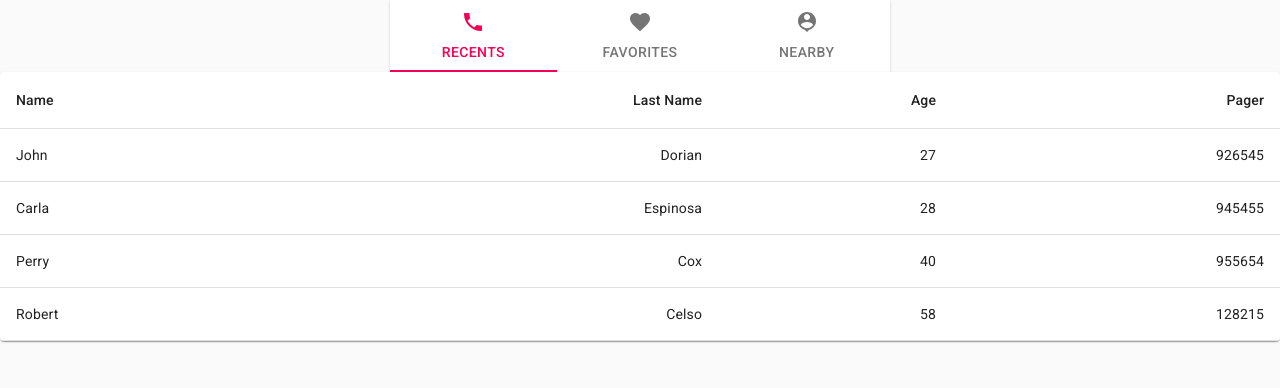
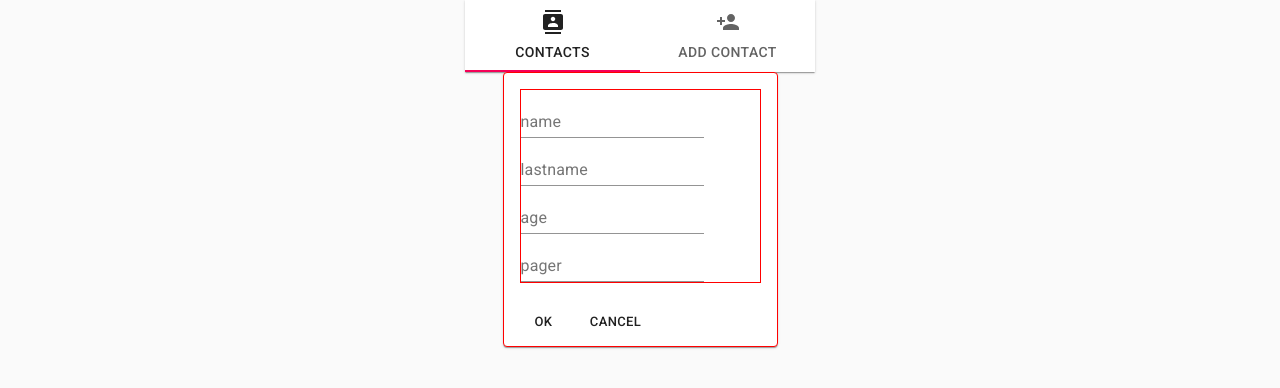
Before and after one commit to maksim-honchar/contacts-book, a React app: page /new-user in a window 1280 px wide. Before the commit this address led to /. Shown: the top 388 px of the page. Built offline with nearby package versions, Linux system fonts and the light colour scheme.

Commit message:
new-user completed

```diff
--- a/src/App.tsx
+++ b/src/App.tsx
@@ -9,6 +9,7 @@ import { ContactPage } from './components/contact-page/ContactPage';
 import { ContactsBook } from './components/contacts-book/ContactsBook';
 import { EditUser } from './components/edit-user/EditUser';
 import { NavBar } from './components/NavBar';
+import { NewUser } from './components/NewUser';
 
 function App() {
   return (
@@ -18,6 +19,7 @@ function App() {
         <Route exact path="/" component={ContactsBook} />
         <Route exact path="/contact/:contactId" component={ContactPage} />
         <Route exact path="/contact-edit/:contactId" component={EditUser} />
+        <Route exact path="/new-user" component={NewUser} />
         <Redirect to="/" />
       </Switch>
     </Router>
--- a/src/components/NavBar.tsx
+++ b/src/components/NavBar.tsx
@@ -5,12 +5,15 @@ import Tabs from '@material-ui/core/Tabs';
 import Tab from '@material-ui/core/Tab';
 import PhoneIcon from '@material-ui/icons/Phone';
 import FavoriteIcon from '@material-ui/icons/Favorite';
+import ContactsIcon from '@material-ui/icons/Contacts';
+import PersonAddIcon from '@material-ui/icons/PersonAdd';
 import PersonPinIcon from '@material-ui/icons/PersonPin';
+import { useHistory } from 'react-router-dom';
 
 const useStyles = makeStyles({
   root: {
     flexGrow: 1,
-    maxWidth: 500,
+    maxWidth: 350,
     margin: 'auto',
   },
 });
@@ -18,10 +21,14 @@ const useStyles = makeStyles({
 export const NavBar: FC = () => {
   const classes = useStyles();
   const [value, setValue] = React.useState(0);
+  const history = useHistory();
 
-  const handleChange = (event: React.ChangeEvent<{}>, newValue: number) => {
+  const handleChange = (event: React.ChangeEvent<unknown>, newValue: number) => {
     setValue(newValue);
   };
+
+  const toHome = () => history.push('/');
+  const toNewUser = () => history.push('/new-user');
 
   return (
     <Paper square className={classes.root}>
@@ -29,13 +36,9 @@ export const NavBar: FC = () => {
         value={value}
         onChange={handleChange}
         variant="fullWidth"
-        indicatorColor="secondary"
-        textColor="secondary"
-        aria-label="icon label tabs example"
       >
-        <Tab icon={<PhoneIcon />} label="RECENTS" />
-        <Tab icon={<FavoriteIcon />} label="FAVORITES" />
-        <Tab icon={<PersonPinIcon />} label="NEARBY" />
+        <Tab icon={<ContactsIcon />} label="CONTACTS" onClick={toHome} />
+        <Tab icon={<PersonAddIcon />} label="ADD CONTACT" onClick={toNewUser} />
       </Tabs>
     </Paper>
   );
--- /dev/null
+++ b/src/components/NewUser.tsx
@@ -0,0 +1,94 @@
+import {
+  Button, Card, CardActions, CardContent, makeStyles, TextField,
+} from '@material-ui/core';
+import { nanoid } from '@reduxjs/toolkit';
+import React, {
+  FC, useState, ChangeEvent, SyntheticEvent,
+} from 'react';
+import { useHistory } from 'react-router-dom';
+import useHooks from '../hooks';
+import { addContact } from '../redux/contactsSlice';
+
+const useStyles = makeStyles({
+  root: {
+    maxWidth: 275,
+    border: '1px solid red',
+    margin: 'auto',
+  },
+});
+
+export const NewUser: FC = () => {
+  const classes = useStyles();
+  const { useAppDispatch } = useHooks();
+  const dispatch = useAppDispatch();
+  const history = useHistory();
+
+  const [name, setUserName] = useState('');
+  const [lastname, setUserLastName] = useState('');
+  const [age, setUserAge] = useState<string | number>('');
+  const [pager, setUserPager] = useState<string | number>('');
+  const ageToNum = +age;
+  const pagerToNum = +pager;
+
+  const changeUserName = (e: ChangeEvent<HTMLInputElement>) => setUserName(e.target.value);
+  const changeUserLastName = (e: ChangeEvent<HTMLInputElement>) => setUserLastName(e.target.value);
+  const changeUserAge = (e: ChangeEvent<HTMLInputElement>) => setUserAge(e.target.value);
+  const changeUserPager = (e: ChangeEvent<HTMLInputElement>) => setUserPager(e.target.value);
+
+  const canSave = name && lastname && age && pager;
+
+  const handleSubmit = (e: SyntheticEvent) => {
+    e.preventDefault();
+    if (canSave) {
+      const id = nanoid();
+      dispatch(addContact({
+        id, name, lastname, age: ageToNum, pager: pagerToNum,
+      }));
+      history.push(`/contact/${id}`);
+    }
+  };
+
+  const handleCancel = () => {
+    setUserName('');
+    setUserLastName('');
+    setUserAge('');
+    setUserPager('');
+  };
+
+  return (
+    <Card className={classes.root}>
+      <CardContent>
+        <form className={classes.root} noValidate autoComplete="off">
+          <TextField
+            label="name"
+            type="text"
+            value={name}
+            onChange={changeUserName}
+          />
+          <TextField
+            label="lastname"
+            type="text"
+            value={lastname}
+            onChange={changeUserLastName}
+          />
+          <TextField
+            label="age"
+            type="number"
+            value={age}
+            onChange={changeUserAge}
+          />
+          <TextField
+            label="pager"
+            type="number"
+            value={pager}
+            onChange={changeUserPager}
+          />
+        </form>
+      </CardContent>
+      <CardActions>
+        <Button size="small" onClick={handleSubmit}>OK</Button>
+        <Button size="small" onClick={handleCancel}>CANCEL</Button>
+      </CardActions>
+    </Card>
+  );
+};
--- a/src/redux/contactsSlice.ts
+++ b/src/redux/contactsSlice.ts
@@ -7,6 +7,9 @@ const contactsSlice = createSlice({
   name: 'contacts',
   initialState,
   reducers: {
+    addContact(state, action) {
+      state.push(action.payload);
+    },
     contactEdit(state, action) {
       const {
         id, userName, userLastName, userAge, userPager,
@@ -22,6 +25,6 @@ const contactsSlice = createSlice({
   },
 });
 
-export const { contactEdit } = contactsSlice.actions;
+export const { addContact, contactEdit } = contactsSlice.actions;
 
 export default contactsSlice.reducer;
```
